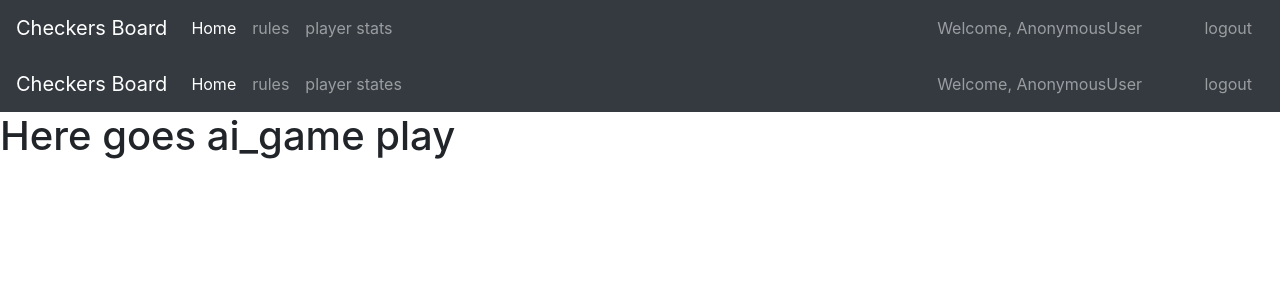
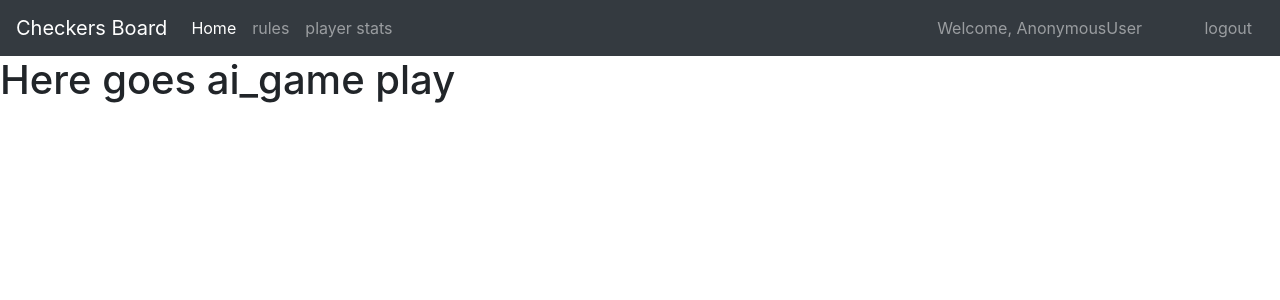
Before and after one commit to brucker3/CS5551, a Django app: page /ai_game/ in a window 1280 px wide. Shown: the top 300 px of the page. Run offline with Django 3.2, Linux system fonts and the light colour scheme; some libraries are stand-ins or nearby versions.

Commit message:
removed extra nav bar

```diff
--- a/mysite/templates/checkers/ai_game.html
+++ b/mysite/templates/checkers/ai_game.html
@@ -1,31 +1,6 @@
 {% extends 'base.html' %}
 {% load static %}
 {% block content %}
-<nav class="navbar navbar-expand-lg navbar-dark bg-dark">
-  <a class="navbar-brand" href="#">Checkers Board</a>
-  <button class="navbar-toggler" type="button" data-toggle="collapse" data-target="#navbarNav" aria-controls="navbarNav" aria-expanded="false" aria-label="Toggle navigation">
-    <span class="navbar-toggler-icon"></span>
-  </button>
-  <div class="collapse navbar-collapse" id="navbarNav">
-    <ul class="navbar-nav">
-      <li class="nav-item active">
-          <a class="nav-link" href={%url 'home'%}>Home</a>
-      </li>
-      <li class="nav-item">
-        <a class="nav-link" href={%url 'rules'%}>rules</a>
-      </li>
-      <li class="nav-item">
-          <a class="nav-link" href={%url 'player_stats'%}>player states</a>
-      </li>
-      <li class="nav-item" style="right:130px; position:absolute">
-        <span class="nav-link">Welcome, {{request.user}}</span>
-      </li>
-      <li class="nav-item" style="right:20px; position:absolute">
-        <a class="nav-link" href={%url 'logout'%}>logout</a>
-      </li>
-    </ul>
-  </div>
-</nav>
 
 	<h1>Here goes ai_game play</h1>
 {% endblock %}
```
